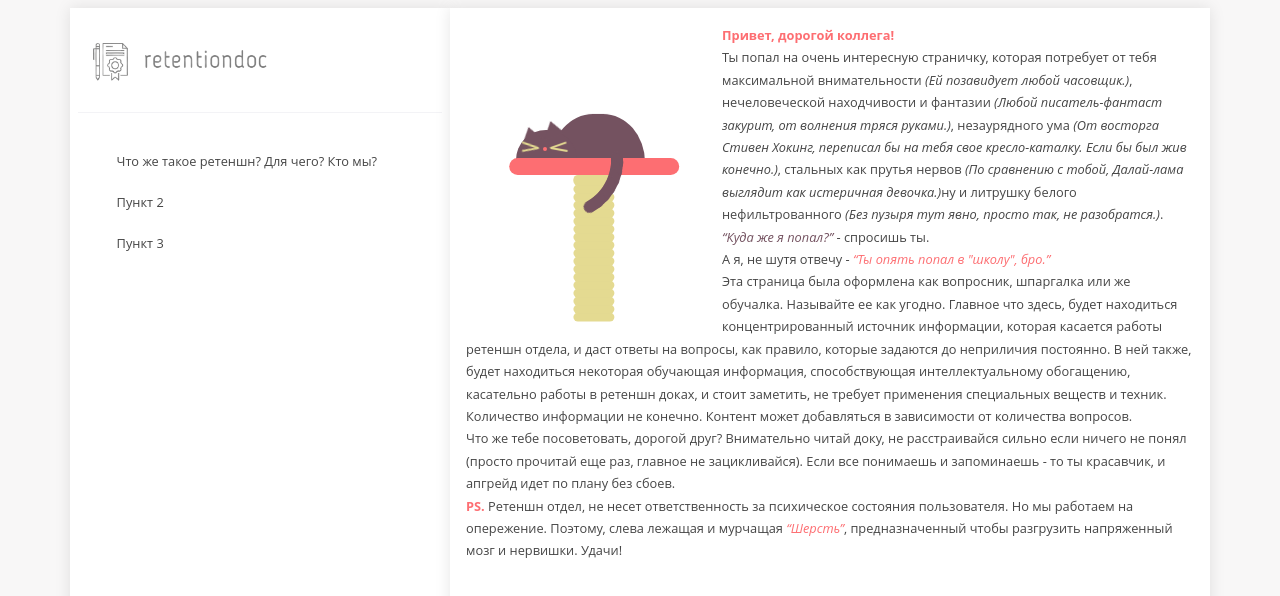
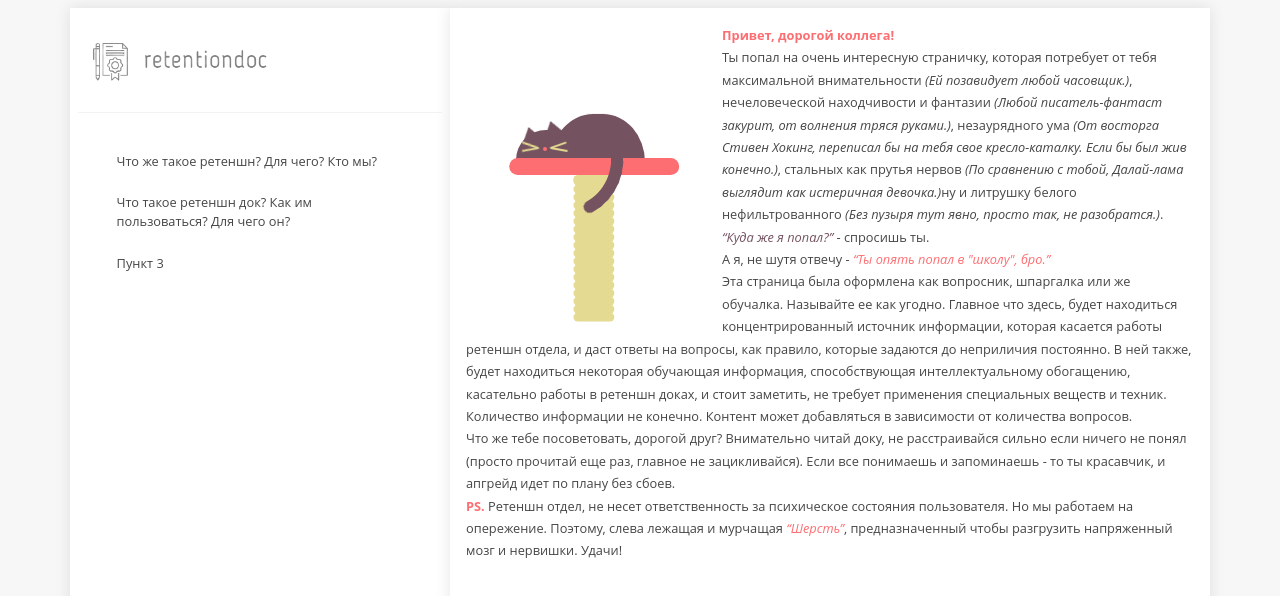
Before and after one commit to RetentionGroup/retention-doc, a React (Create React App) app: page / in a window 1280 px wide. Shown: the top 596 px of the page. Built offline with nearby package versions, Linux system fonts and the light colour scheme.

Commit message:
add doc Что такое ретеншн док? Как им пользоваться? Для чего он?

```diff
--- a/src/data-store/doc-data.js
+++ b/src/data-store/doc-data.js
@@ -7,9 +7,9 @@ const docData = [
     },
     {
         id: 1,
-        name_document: 'Пункт 2',
-        description: 'Етот пункт в разработке',
-        link_document: 'https://docs.google.com/document/d/e/2PACX-1vRwjbkiN18GL92cMhSheC9pi-NRynMVZu2sQhhoIWJk6amygT-lAvBwa4ga5Vky5z0y39HkDtJUtubJ/pub?embedded=true'
+        name_document: 'Что такое ретеншн док? Как им пользоваться? Для чего он?',
+        description: 'Псссс. Эй, друг.(Шепотом) Тут годноту завезли. Обязательно к прочтению!',
+        link_document: 'https://docs.google.com/document/d/e/2PACX-1vQM4ytGVR1Vfth7hs4-89drRyF0Iyhe8rCdlUFiH8affxGBqzPc-nanmwU-9X9SW7yXSiOGG1u20TqK/pub?embedded=true'
     },
     {
         id: 2,
```
